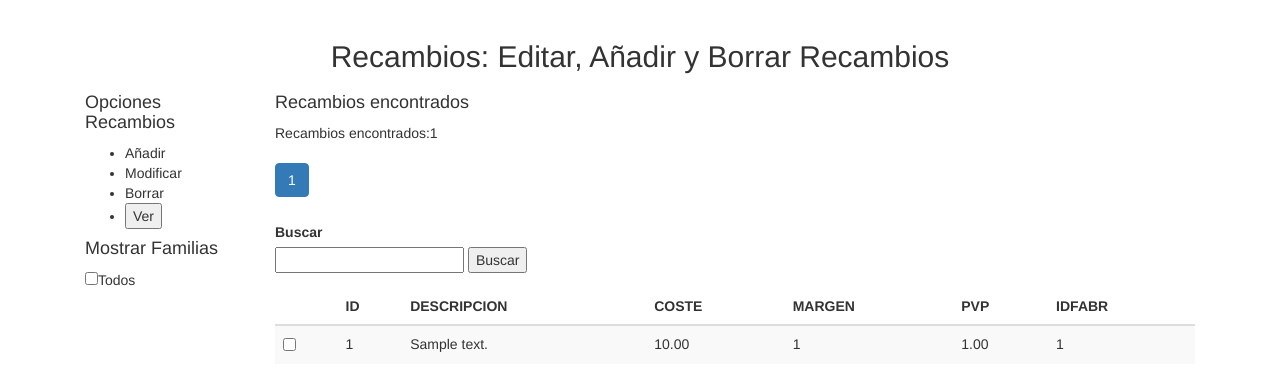
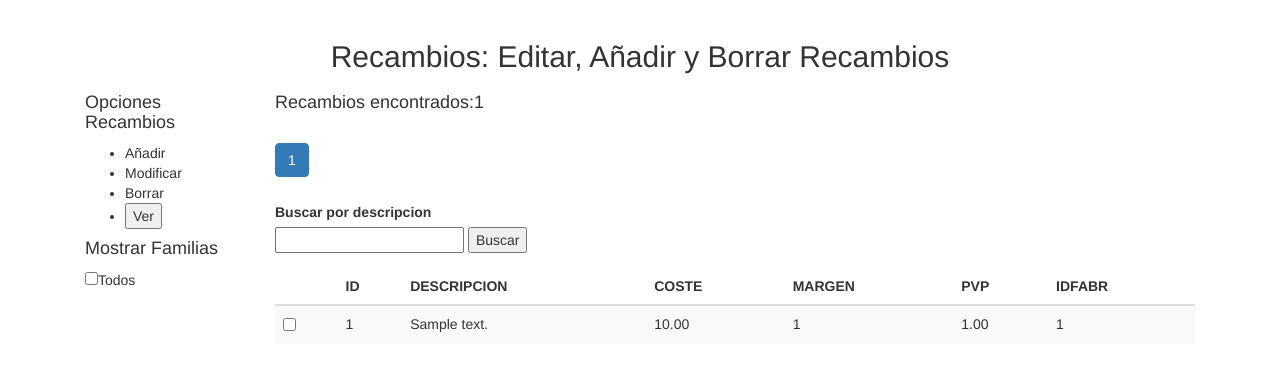
Before and after one commit to Multifrenos/catalogoproductos, a PHP site: page /pruebas/modulos/mod_recambios/ListaRecambios.php in a window 1280 px wide. Shown: the part 52-443 px from the top of the page. Run offline with PHP 8.4, Linux system fonts and the light colour scheme; tables that the repository leaves empty or names only in its code hold one stand-in row (values such as "Sample post"); data that the repository does not hold is empty.

Commit message:
Maqueto mejor resultado registros encontrados

```diff
--- a/modulos/mod_recambios/ListaRecambios.php
+++ b/modulos/mod_recambios/ListaRecambios.php
@@ -42,7 +42,7 @@
 			$palabraBuscar = '';
 		}
 	}
-
+	// ===================  CONSULTAMOS CUANTOS RECAMBIOS HAY CON LA BUSQUEDA QUE PUSIMOS  =============   //
 	if ($palabraBuscar !== '') {
 		$filtro =  "WHERE `Descripcion` LIKE '%".$palabraBuscar."%'";
 		//~ echo ' Ver Entro: '.$filtro;
@@ -50,7 +50,10 @@
 	$filtro = '';
 	}
 	$limite = 40 ; // Esto puede ser variable ...
+	// Realizamos consulta
 	$ContarRecambios = $Crecambios->ConsultaRecambios($BDRecambios,"0","0",$filtro);
+
+	// Obtenemos datos
 	$TotalRecambios = $ContarRecambios->num_rows;
 	$TotalPaginas = $TotalRecambios / $limite ;
 
@@ -167,6 +170,9 @@
 	$htmlPG = $htmlPG. '</ul>';
 	// Mostramos errores
 	//~ echo $controlError;
+
+	// =========       Fin paginado      ===================  //
+
 
 	?>
 
@@ -329,17 +335,13 @@
 			<!--==========  Contenido: Buscador, paginador y lista recambios ========== -->
 
 	<div class="col-md-10">
-		<h4>Recambios encontrados</h4>
-                <?php
-		echo 'Recambios encontrados:'.$TotalRecambios.'<br/>';
-                echo $htmlPG;
-		//~ echo '<pre>';
-		//~ print_r($paginas);
-		//~ echo '</pre>';
-		?>
+		<h4>Recambios encontrados:<?php echo $TotalRecambios;?></h4>
+                <?php 	// Mostramos paginacion
+                  echo $htmlPG;
+				?>
 
 			<div class="form-group ClaseBuscar">
-				<label>Buscar</label>
+				<label>Buscar por descripcion</label>
 				<input type="text" name="Buscar" value="">
 				<input type="submit" name="BtnBuscar" value="Buscar" onclick="metodoClick('NuevaBusqueda');">
 			</div>
```
